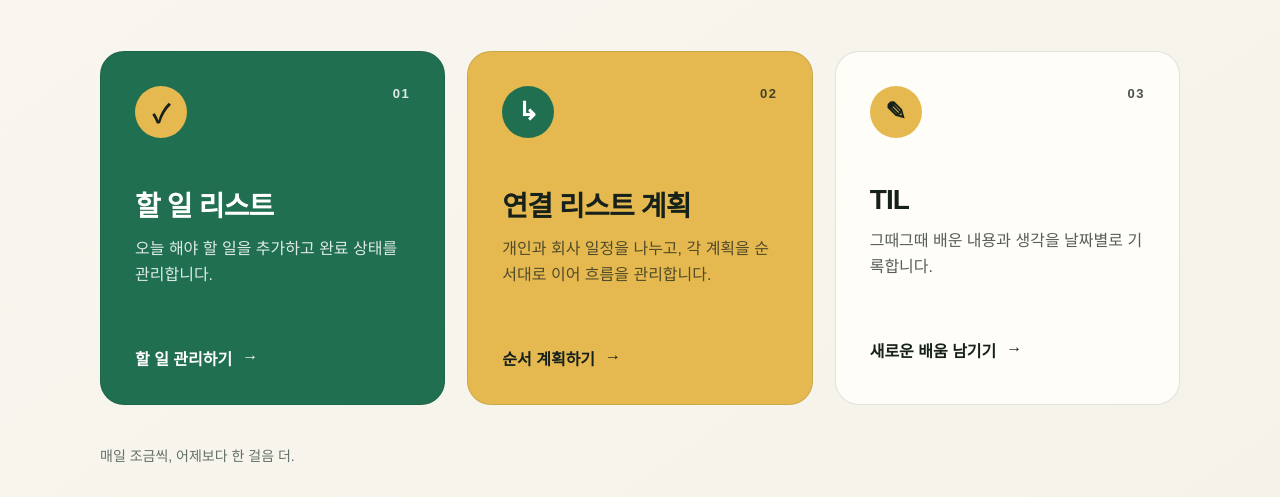
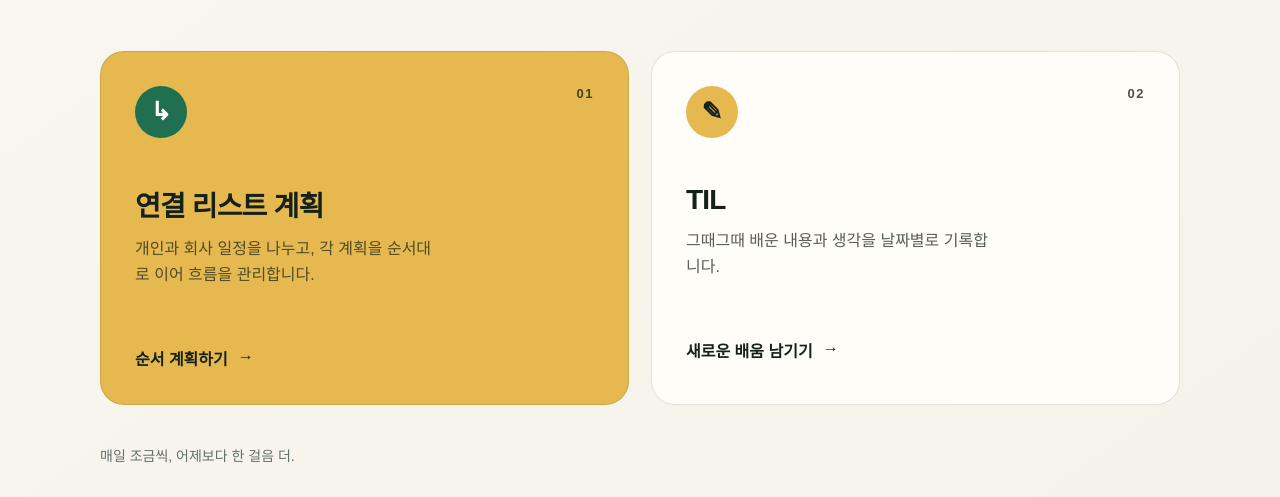
Before and after one commit to SWDYNAMICS/to_do_list, a plain HTML site: page index.html in a window 1280 px wide. Shown: the part 379-876 px from the top of the page. Drawn offline with nearby package versions, Linux system fonts and the light colour scheme.

Commit message:
Remove todo card from homepage

```diff
--- a/home.css
+++ b/home.css
@@ -70,7 +70,7 @@ h1 {
 
 .menu {
     display: grid;
-    grid-template-columns: repeat(3, minmax(0, 1fr));
+    grid-template-columns: repeat(2, minmax(0, 1fr));
     gap: 22px;
 }
 
@@ -94,16 +94,6 @@ h1 {
 .menu-card:focus-visible {
     outline: 3px solid #0f5f42;
     outline-offset: 4px;
-}
-
-.todo-card {
-    color: white;
-    background: var(--green);
-}
-
-.menu-card.todo-card p,
-.todo-card .card-number {
-    opacity: 0.86;
 }
 
 .plan-card {
@@ -187,10 +177,6 @@ footer {
     .menu-card h2 {
         font-size: 24px;
     }
-
-    .learning-card {
-        grid-column: 1 / -1;
-    }
 }
 
 @media (max-width: 700px) {
@@ -217,10 +203,6 @@ footer {
     .menu {
         grid-template-columns: 1fr;
         gap: 14px;
-    }
-
-    .learning-card {
-        grid-column: auto;
     }
 
     .menu-card {
--- a/index.html
+++ b/index.html
@@ -5,7 +5,7 @@
     <meta name="viewport" content="width=device-width, initial-scale=1.0">
     <meta name="description" content="할 일, 순서가 있는 계획, 배운 내용을 한곳에서 기록하는 개인 대시보드">
     <title>나의 기록 공간</title>
-    <link rel="stylesheet" href="home.css?v=20260920-mobile">
+    <link rel="stylesheet" href="home.css?v=20260925-menu">
     <link rel="stylesheet" href="shared/auth-nav.css?v=20260924-auth">
     <script src="https://cdn.jsdelivr.net/npm/@supabase/supabase-js@2.117.1/dist/umd/supabase.min.js" defer></script>
     <script src="shared/supabase-config.js?v=20260924-auth" defer></script>
@@ -22,17 +22,9 @@
         </header>
 
         <section class="menu" aria-label="서비스 메뉴">
-            <a class="menu-card todo-card" href="./todo/">
-                <span class="card-icon" aria-hidden="true">✓</span>
-                <span class="card-number">01</span>
-                <h2>할 일 리스트</h2>
-                <p>오늘 해야 할 일을 추가하고 완료 상태를 관리합니다.</p>
-                <span class="card-link">할 일 관리하기 <span aria-hidden="true">→</span></span>
-            </a>
-
             <a class="menu-card plan-card" href="./plan/">
                 <span class="card-icon" aria-hidden="true">↳</span>
-                <span class="card-number">02</span>
+                <span class="card-number">01</span>
                 <h2>연결 리스트 계획</h2>
                 <p>개인과 회사 일정을 나누고, 각 계획을 순서대로 이어 흐름을 관리합니다.</p>
                 <span class="card-link">순서 계획하기 <span aria-hidden="true">→</span></span>
@@ -40,7 +32,7 @@
 
             <a class="menu-card learning-card" href="./learning/">
                 <span class="card-icon" aria-hidden="true">✎</span>
-                <span class="card-number">03</span>
+                <span class="card-number">02</span>
                 <h2>TIL</h2>
                 <p>그때그때 배운 내용과 생각을 날짜별로 기록합니다.</p>
                 <span class="card-link">새로운 배움 남기기 <span aria-hidden="true">→</span></span>
```
